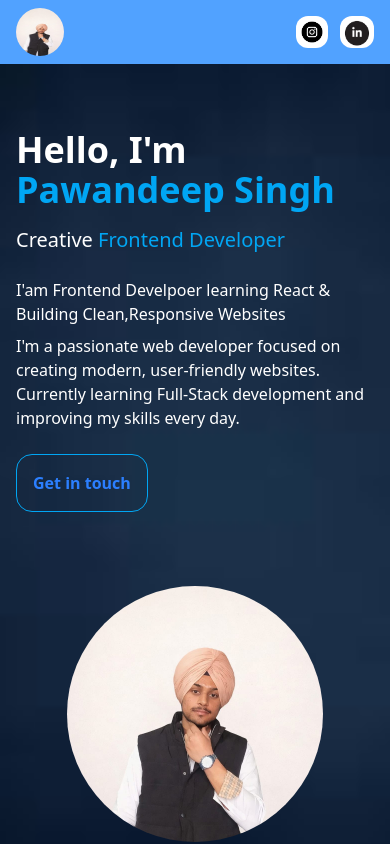
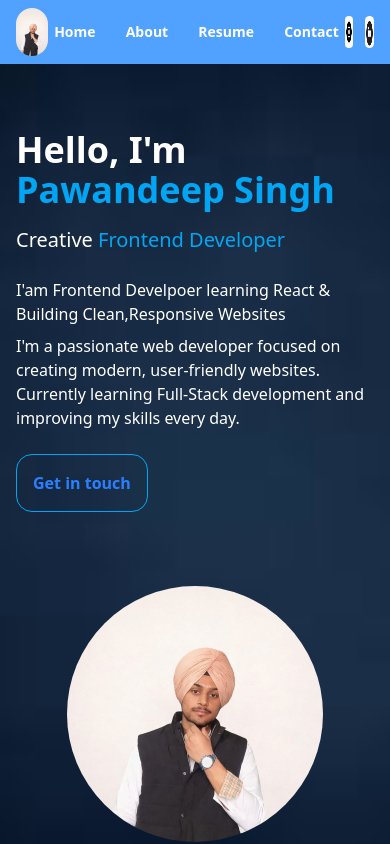
Before and after one commit to pawandeepf01-eng/portfolio, a React (Vite) app: page / in a window 390 px wide. Shown: the top 844 px of the page. Built offline with nearby package versions, Linux system fonts and the light colour scheme.

Commit message:
change in navbar

```diff
--- a/src/components/Nav-bar.jsx
+++ b/src/components/Nav-bar.jsx
@@ -8,15 +8,22 @@ import Logo from "../assets/princeimg.jpeg";
 export default function Navbar() {
   return (
     <div className="w-full h-16 px-4 bg-blue-400 text-white flex items-center justify-between">
+      <img src={Logo} alt="" className="h-12 w-12 rounded-full" />
 
-      <img src={Logo} alt="" className="h-12 w-12 rounded-full"/>
-
-      <div className="hidden sm:flex h-15 w-200 justify-evenly items-center text-sm sm:text-base font-bold gap-6">
-        <Link to="/" className="hover:translate-y-1 hover:text-sky-800">Home</Link>
-        <Link to="/about" className="hover:translate-y-1 hover:text-sky-800">About</Link>
-        <Link to="/resume" className="hover:translate-y-1 hover:text-sky-800">Resume</Link>
+      <div className="flex h-15 w-200 justify-evenly items-center text-sm sm:text-base font-bold gap-6">
+        <Link to="/" className="hover:translate-y-1 hover:text-sky-800">
+          Home
+        </Link>
+        <Link to="/about" className="hover:translate-y-1 hover:text-sky-800">
+          About
+        </Link>
+        <Link to="/resume" className="hover:translate-y-1 hover:text-sky-800">
+          Resume
+        </Link>
         {/* <Link to="/service" className="hover:translate-y-1 hover:text-sky-800">Work</Link> */}
-        <Link to="/contact" className="hover:translate-y-1 hover:text-sky-800">Contact</Link>
+        <Link to="/contact" className="hover:translate-y-1 hover:text-sky-800">
+          Contact
+        </Link>
       </div>
 
       <div className="flex gap-3 sm:gap-4 items-center">
```
